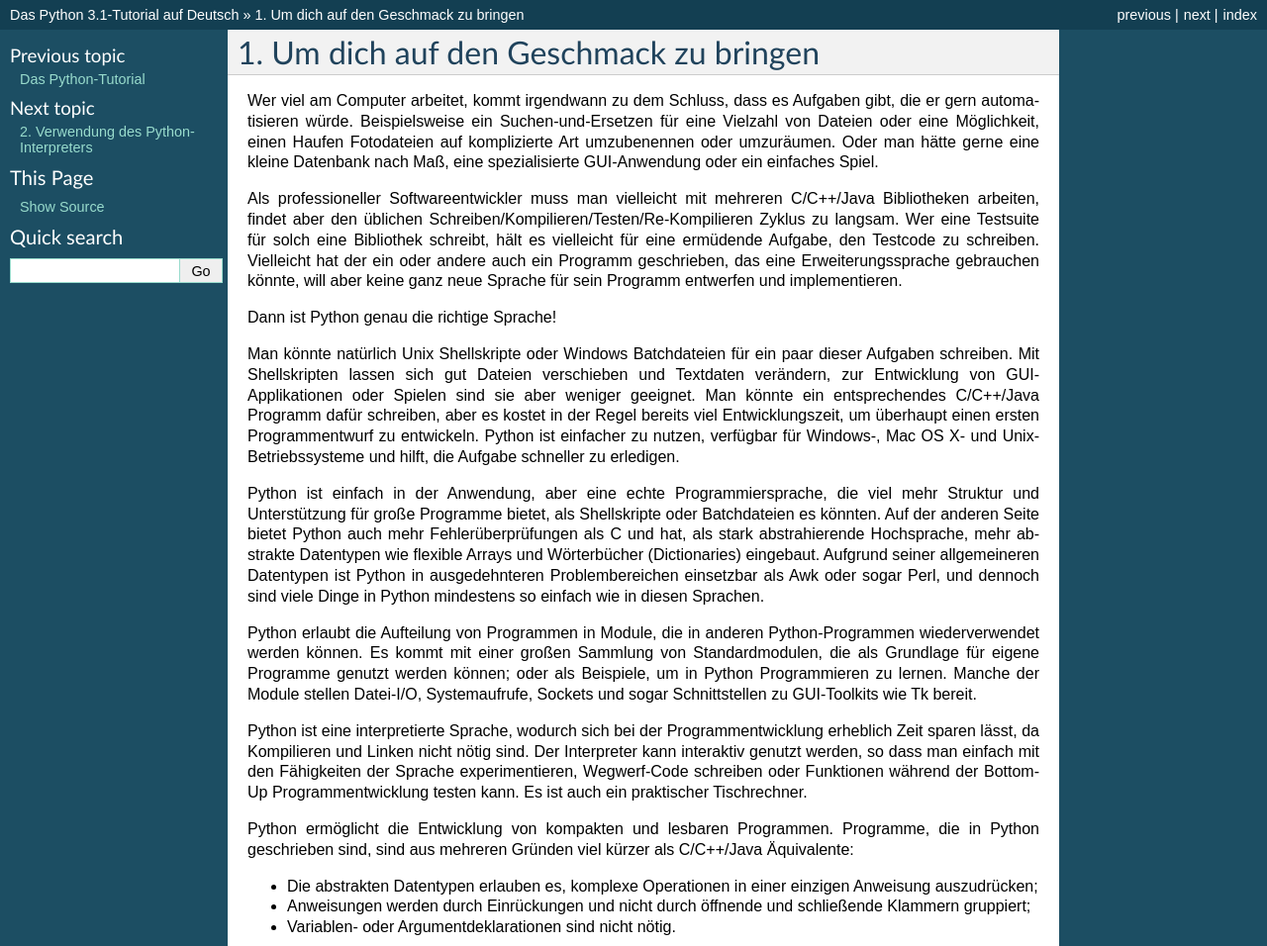
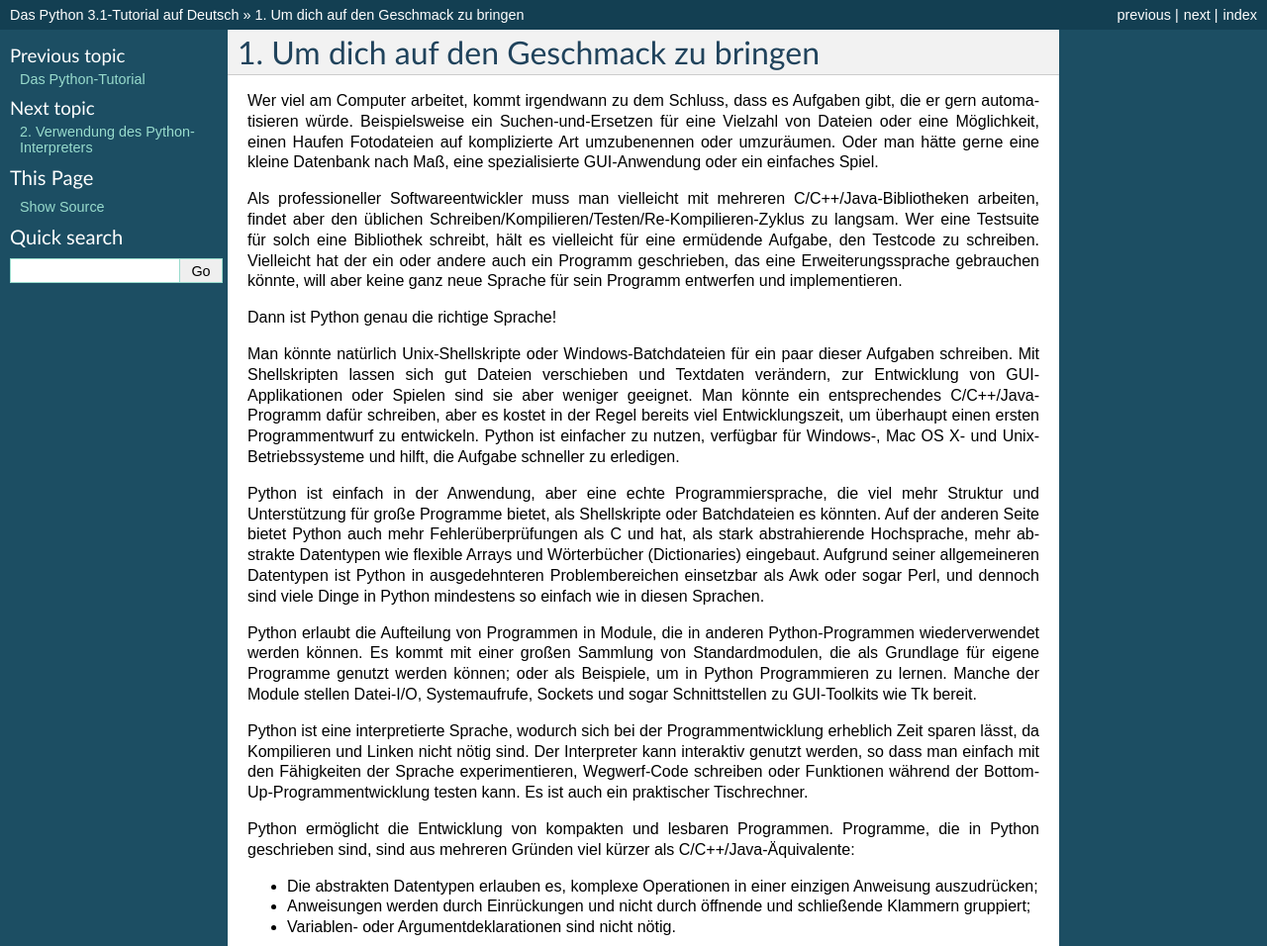
Before and after one commit to cofi/py-tutorial-de, a Sphinx documentation site: the page built from source/appetite.rst, in a window 1280 px wide. Shown: the top 956 px of the page at 99% size. Built offline with Sphinx 7.4.7, drawn with Linux system fonts in a browser that asks for light colours.

Commit message:
Bindestriche ergaenzt

```diff
--- a/source/appetite.rst
+++ b/source/appetite.rst
@@ -12,8 +12,8 @@
 Spiel.
 
 Als professioneller Softwareentwickler muss man vielleicht mit mehreren
-C/C++/Java Bibliotheken arbeiten, findet aber den üblichen
-Schreiben/Kompilieren/Testen/Re-Kompilieren Zyklus zu langsam.  Wer eine
+C/C++/Java-Bibliotheken arbeiten, findet aber den üblichen
+Schreiben/Kompilieren/Testen/Re-Kompilieren-Zyklus zu langsam.  Wer eine
 Testsuite für solch eine Bibliothek schreibt, hält es vielleicht für eine
 ermüdende Aufgabe, den Testcode zu schreiben. Vielleicht hat der ein oder andere
 auch ein Programm geschrieben, das eine Erweiterungssprache gebrauchen könnte,
@@ -22,10 +22,10 @@
 
 Dann ist Python genau die richtige Sprache!
 
-Man könnte natürlich Unix Shellskripte oder Windows Batchdateien für ein paar
+Man könnte natürlich Unix-Shellskripte oder Windows-Batchdateien für ein paar
 dieser Aufgaben schreiben. Mit Shellskripten lassen sich gut Dateien verschieben
 und Textdaten verändern, zur Entwicklung von GUI-Applikationen oder Spielen sind
-sie aber weniger geeignet. Man könnte ein entsprechendes C/C++/Java Programm
+sie aber weniger geeignet. Man könnte ein entsprechendes C/C++/Java-Programm
 dafür schreiben, aber es kostet in der Regel bereits viel Entwicklungszeit, um
 überhaupt einen ersten Programmentwurf zu entwickeln.  Python ist einfacher zu
 nutzen, verfügbar für Windows-, Mac OS X- und Unix-Betriebssysteme und hilft,
@@ -51,12 +51,12 @@
 erheblich Zeit sparen lässt, da Kompilieren und Linken nicht nötig sind. Der
 Interpreter kann interaktiv genutzt werden, so dass man einfach mit den
 Fähigkeiten der Sprache experimentieren, Wegwerf-Code schreiben oder Funktionen
-während der Bottom-Up Programmentwicklung testen kann. Es ist auch ein
+während der Bottom-Up-Programmentwicklung testen kann. Es ist auch ein
 praktischer Tischrechner.
 
 Python ermöglicht die Entwicklung von kompakten und lesbaren Programmen.
 Programme, die in Python geschrieben sind, sind aus mehreren Gründen viel kürzer
-als C/C++/Java Äquivalente:
+als C/C++/Java-Äquivalente:
 
 * Die abstrakten Datentypen erlauben es, komplexe Operationen in einer einzigen
   Anweisung auszudrücken;
```
